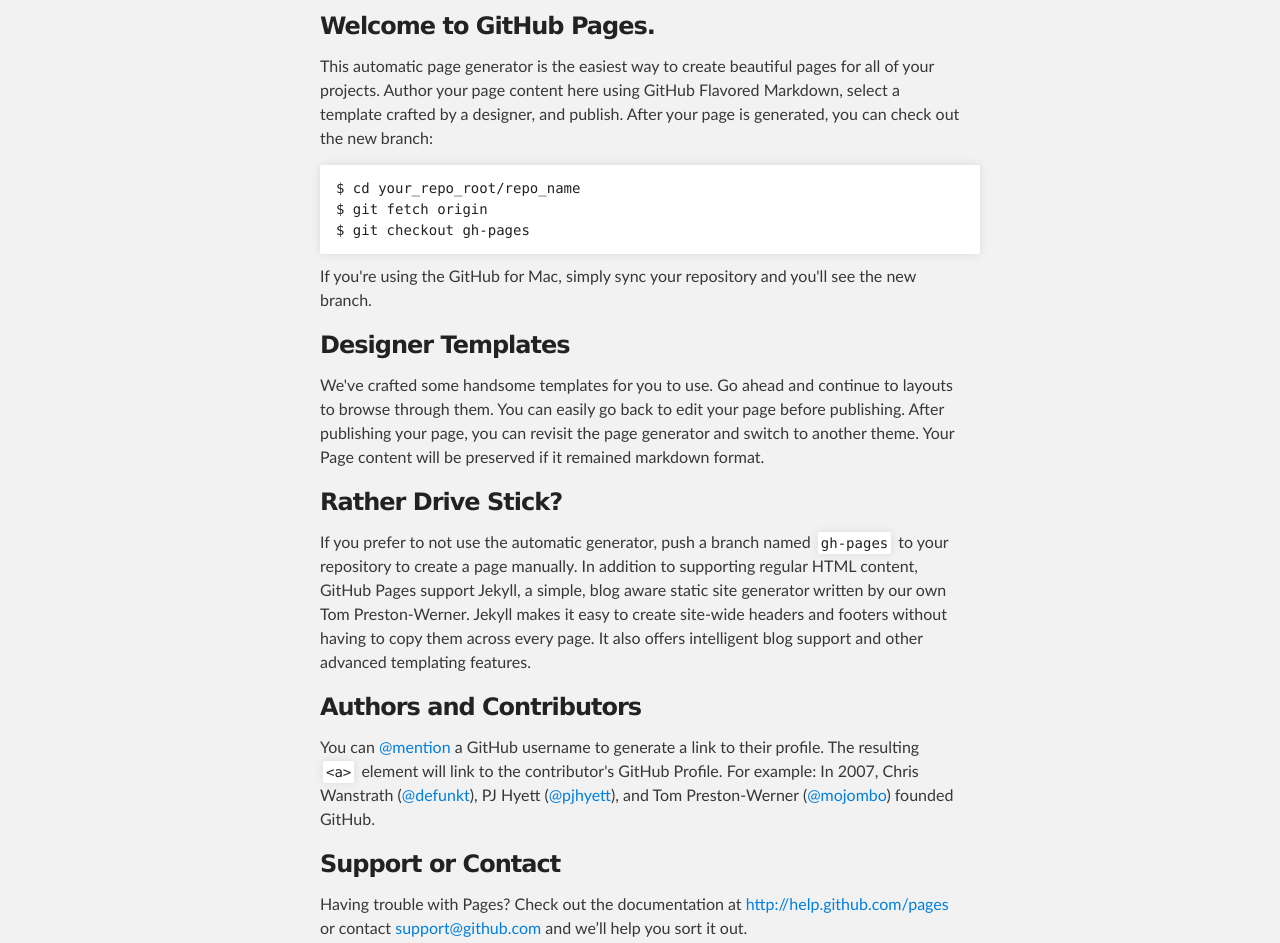
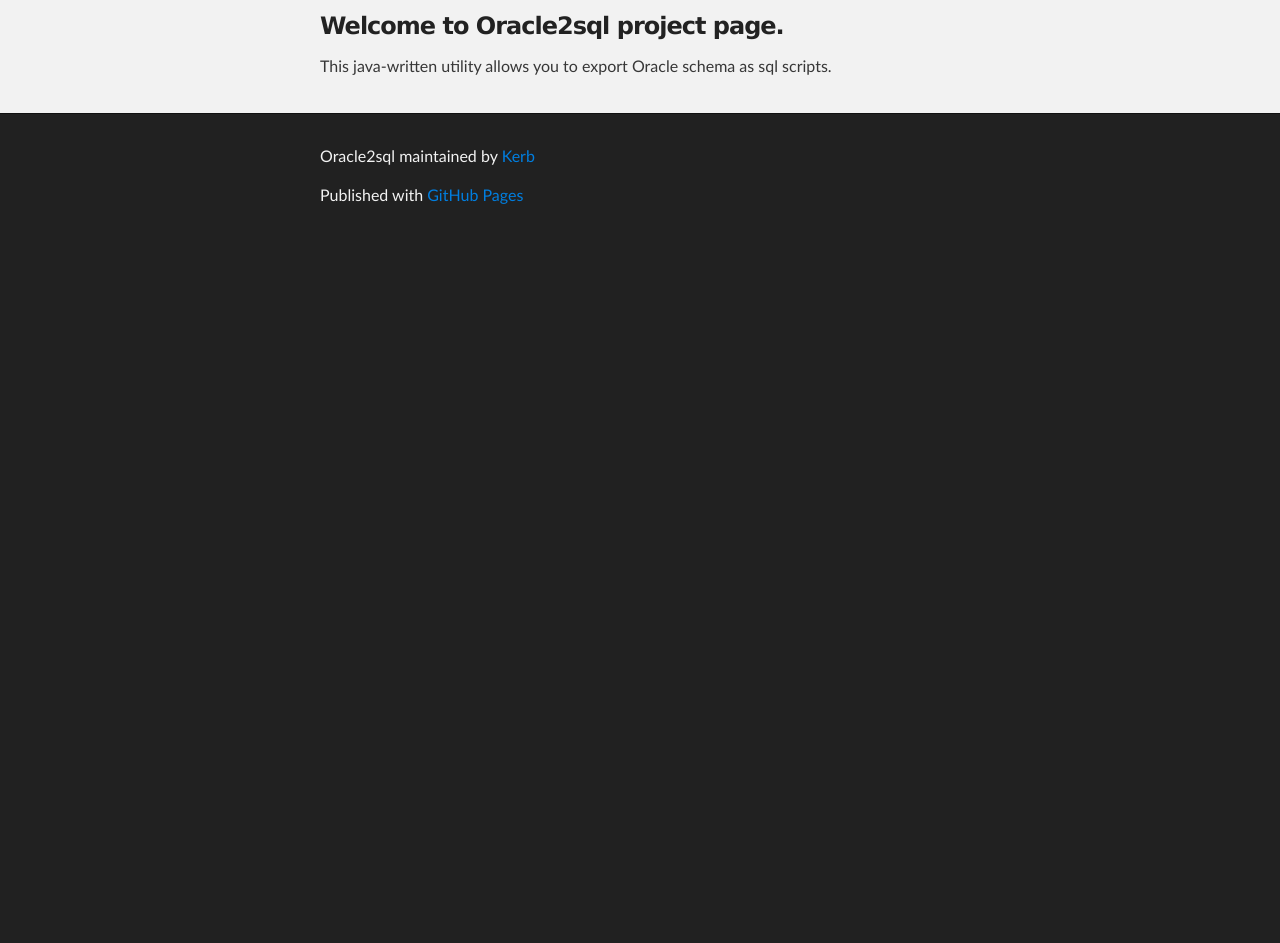
Before and after one commit to Kerb/oracle2sql, a plain HTML site: page index.html in a window 1280 px wide. Shown: the part 252-1195 px from the top of the page. After the commit the page ends 800 px from the top, so only its background shows below. Drawn offline with Linux system fonts and the light colour scheme.

```diff
--- a/index.html
+++ b/index.html
@@ -31,32 +31,9 @@
     <!-- MAIN CONTENT -->
     <div id="main_content_wrap" class="outer">
       <section id="main_content" class="inner">
-        <h3>Welcome to GitHub Pages.</h3>
+        <h3>Welcome to Oracle2sql project page.</h3>
 
-<p>This automatic page generator is the easiest way to create beautiful pages for all of your projects. Author your page content here using GitHub Flavored Markdown, select a template crafted by a designer, and publish. After your page is generated, you can check out the new branch:</p>
-
-<pre><code>$ cd your_repo_root/repo_name
-$ git fetch origin
-$ git checkout gh-pages
-</code></pre>
-
-<p>If you're using the GitHub for Mac, simply sync your repository and you'll see the new branch.</p>
-
-<h3>Designer Templates</h3>
-
-<p>We've crafted some handsome templates for you to use. Go ahead and continue to layouts to browse through them. You can easily go back to edit your page before publishing. After publishing your page, you can revisit the page generator and switch to another theme. Your Page content will be preserved if it remained markdown format.</p>
-
-<h3>Rather Drive Stick?</h3>
-
-<p>If you prefer to not use the automatic generator, push a branch named <code>gh-pages</code> to your repository to create a page manually. In addition to supporting regular HTML content, GitHub Pages support Jekyll, a simple, blog aware static site generator written by our own Tom Preston-Werner. Jekyll makes it easy to create site-wide headers and footers without having to copy them across every page. It also offers intelligent blog support and other advanced templating features.</p>
-
-<h3>Authors and Contributors</h3>
-
-<p>You can <a href="https://github.com/blog/821" class="user-mention">@mention</a> a GitHub username to generate a link to their profile. The resulting <code>&lt;a&gt;</code> element will link to the contributor's GitHub Profile. For example: In 2007, Chris Wanstrath (<a href="https://github.com/defunkt" class="user-mention">@defunkt</a>), PJ Hyett (<a href="https://github.com/pjhyett" class="user-mention">@pjhyett</a>), and Tom Preston-Werner (<a href="https://github.com/mojombo" class="user-mention">@mojombo</a>) founded GitHub.</p>
-
-<h3>Support or Contact</h3>
-
-<p>Having trouble with Pages? Check out the documentation at <a href="http://help.github.com/pages">http://help.github.com/pages</a> or contact <a href="mailto:support@github.com">support@github.com</a> and we’ll help you sort it out.</p>
+<p>This java-written utility allows you to export Oracle schema as sql scripts.</p>
       </section>
     </div>
 
```
Also changed, not shown: params.json (+1 -1 lines).
